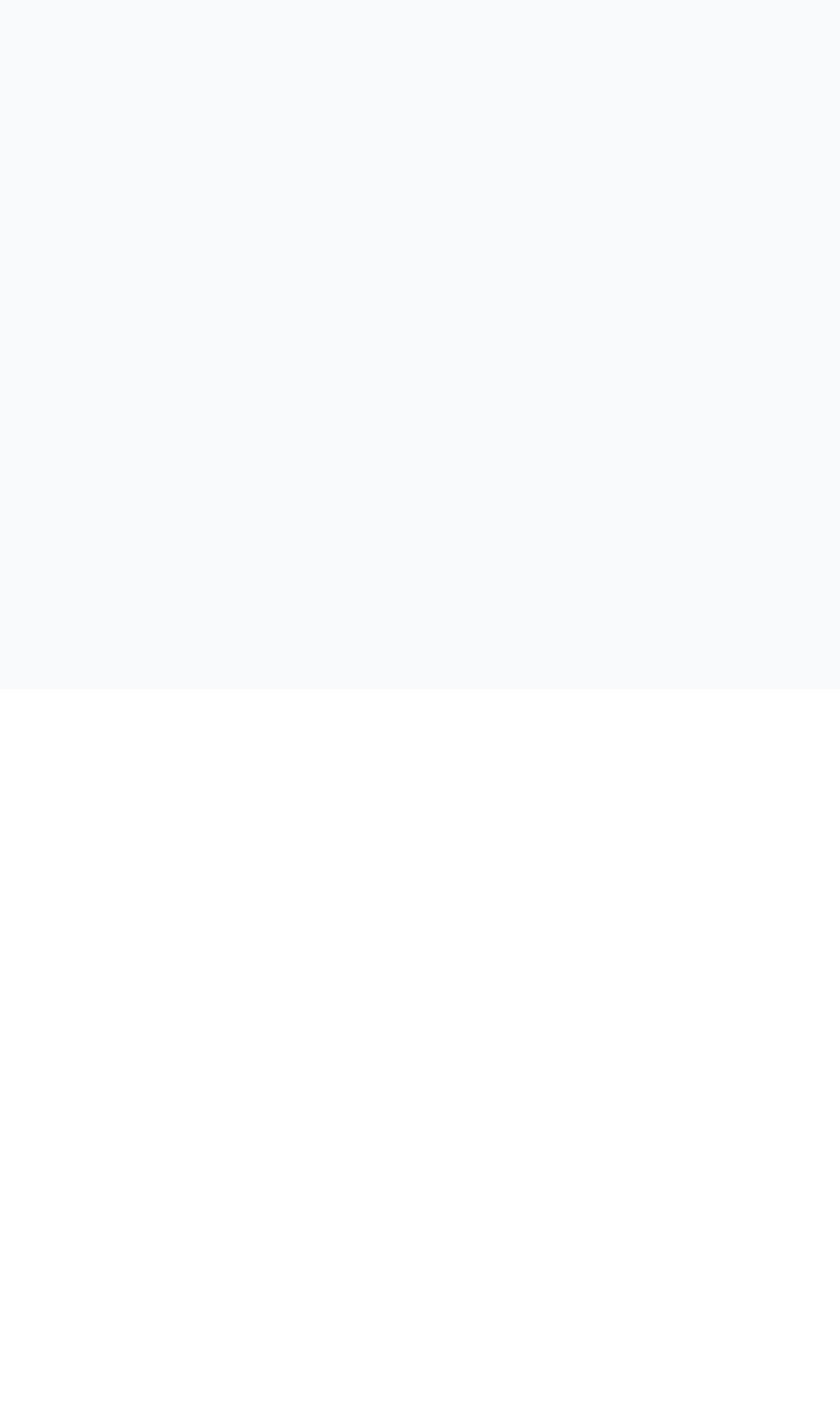
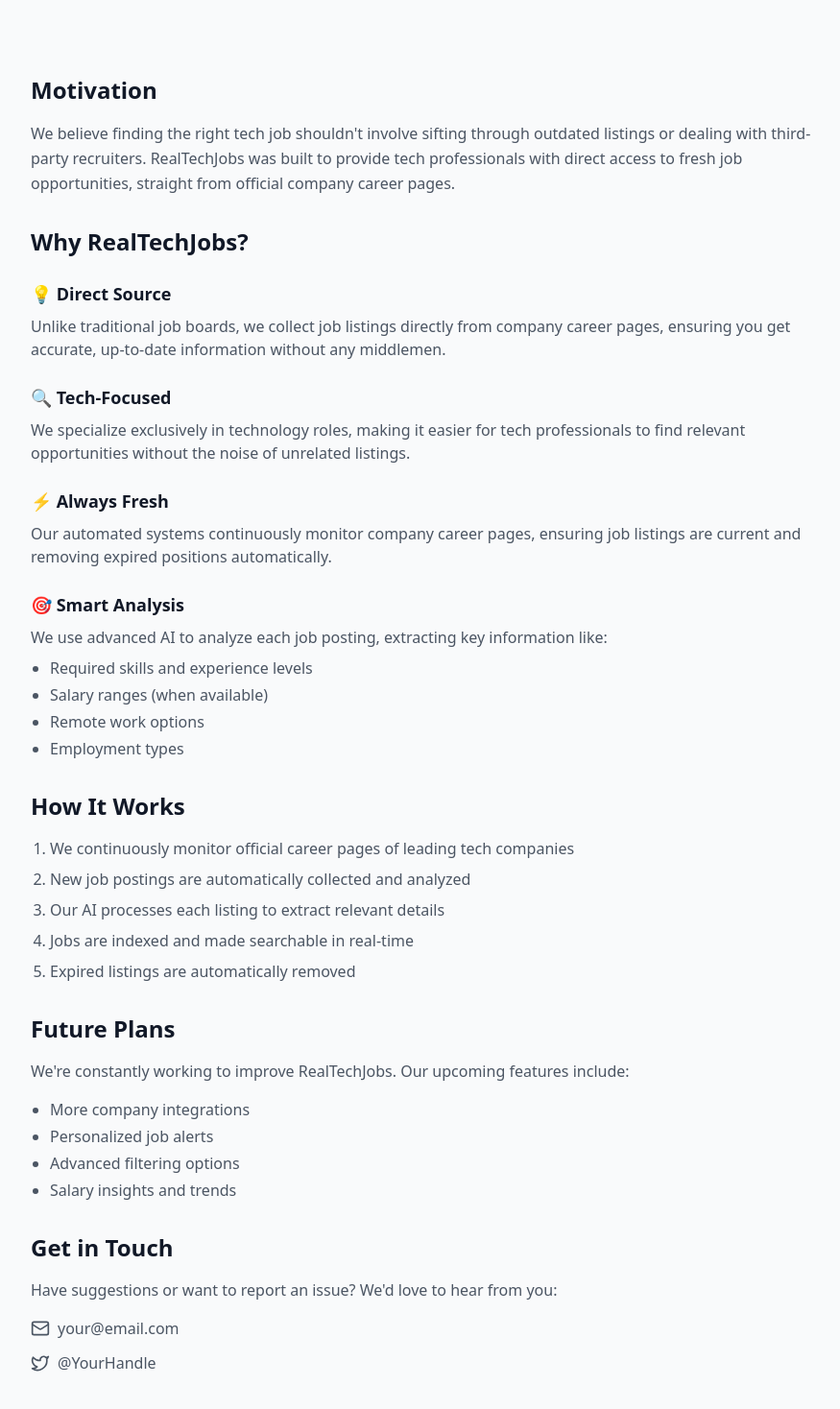
Before and after one commit to Jiaweeee/techire-data, a React (Vite) app in the folder frontend/: page /about in a window 1280 px wide. Before the commit this address had no page. Shown: the part 82-1550 px from the top of the page at 96% size, without its empty margins (192-1067 px from the left). Before the commit the page ends 800 px from the top, so only its background shows below. Built offline with nearby package versions, Linux system fonts and the light colour scheme.

Commit message:
feat: add AboutPage

```diff
--- a/frontend/src/App.tsx
+++ b/frontend/src/App.tsx
@@ -2,6 +2,7 @@ import { BrowserRouter, Routes, Route } from 'react-router-dom';
 import { JobDetailPage } from './components/JobDetailPage';
 import { SearchPage } from './components/SearchPage';
 import { HomePage } from './components/HomePage';
+import { AboutPage } from './components/AboutPage';
 
 function App() {
   return (
@@ -10,6 +11,7 @@ function App() {
         <main>
           <Routes>
             <Route path="/" element={<HomePage />} />
+            <Route path="/about" element={<AboutPage />} />
             <Route path="/search" element={<SearchPage />} />
             <Route path="/jobs/:jobId" element={<JobDetailPage />} />
           </Routes>
--- /dev/null
+++ b/frontend/src/components/AboutPage.tsx
@@ -0,0 +1,114 @@
+import { Logo } from './Logo';
+import { Mail, Twitter } from 'lucide-react';
+
+export function AboutPage() {
+  return (
+    <div className="min-h-screen bg-gray-50">
+      {/* Header */}
+      <div className="max-w-4xl mx-auto px-4 py-12">
+        <Logo />
+      </div>
+
+      {/* Main Content */}
+      <div className="max-w-4xl mx-auto pb-16">
+        <div className="p-8 space-y-8">
+          {/* Mission Section */}
+          <section className="space-y-4">
+            <h2 className="text-2xl font-bold text-gray-900">Motivation</h2>
+            <p className="text-gray-600 leading-relaxed">
+              We believe finding the right tech job shouldn't involve sifting through outdated listings or dealing with third-party recruiters. RealTechJobs was built to provide tech professionals with direct access to fresh job opportunities, straight from official company career pages.
+            </p>
+          </section>
+
+          {/* Why RealTechJobs Section */}
+          <section className="space-y-6">
+            <h2 className="text-2xl font-bold text-gray-900">Why RealTechJobs?</h2>
+            <div className="grid gap-6">
+              <div className="space-y-2">
+                <h3 className="text-lg font-semibold text-gray-900 flex items-center gap-2">
+                  💡 Direct Source
+                </h3>
+                <p className="text-gray-600">
+                  Unlike traditional job boards, we collect job listings directly from company career pages, ensuring you get accurate, up-to-date information without any middlemen.
+                </p>
+              </div>
+
+              <div className="space-y-2">
+                <h3 className="text-lg font-semibold text-gray-900 flex items-center gap-2">
+                  🔍 Tech-Focused
+                </h3>
+                <p className="text-gray-600">
+                  We specialize exclusively in technology roles, making it easier for tech professionals to find relevant opportunities without the noise of unrelated listings.
+                </p>
+              </div>
+
+              <div className="space-y-2">
+                <h3 className="text-lg font-semibold text-gray-900 flex items-center gap-2">
+                  ⚡ Always Fresh
+                </h3>
+                <p className="text-gray-600">
+                  Our automated systems continuously monitor company career pages, ensuring job listings are current and removing expired positions automatically.
+                </p>
+              </div>
+
+              <div className="space-y-2">
+                <h3 className="text-lg font-semibold text-gray-900 flex items-center gap-2">
+                  🎯 Smart Analysis
+                </h3>
+                <p className="text-gray-600">
+                  We use advanced AI to analyze each job posting, extracting key information like:
+                </p>
+                <ul className="list-disc pl-5 text-gray-600 space-y-1">
+                  <li>Required skills and experience levels</li>
+                  <li>Salary ranges (when available)</li>
+                  <li>Remote work options</li>
+                  <li>Employment types</li>
+                </ul>
+              </div>
+            </div>
+          </section>
+
+          {/* How It Works Section */}
+          <section className="space-y-4">
+            <h2 className="text-2xl font-bold text-gray-900">How It Works</h2>
+            <ol className="list-decimal pl-5 space-y-2 text-gray-600">
+              <li>We continuously monitor official career pages of leading tech companies</li>
+              <li>New job postings are automatically collected and analyzed</li>
+              <li>Our AI processes each listing to extract relevant details</li>
+              <li>Jobs are indexed and made searchable in real-time</li>
+              <li>Expired listings are automatically removed</li>
+            </ol>
+          </section>
+
+          {/* Future Plans Section */}
+          <section className="space-y-4">
+            <h2 className="text-2xl font-bold text-gray-900">Future Plans</h2>
+            <p className="text-gray-600">We're constantly working to improve RealTechJobs. Our upcoming features include:</p>
+            <ul className="list-disc pl-5 text-gray-600 space-y-1">
+              <li>More company integrations</li>
+              <li>Personalized job alerts</li>
+              <li>Advanced filtering options</li>
+              <li>Salary insights and trends</li>
+            </ul>
+          </section>
+
+          {/* Contact Section */}
+          <section className="space-y-4">
+            <h2 className="text-2xl font-bold text-gray-900">Get in Touch</h2>
+            <p className="text-gray-600">Have suggestions or want to report an issue? We'd love to hear from you:</p>
+            <div className="flex flex-col gap-3">
+              <a href="mailto:your@email.com" className="flex items-center gap-2 text-gray-600 hover:text-gray-900">
+                <Mail className="w-5 h-5" />
+                <span>your@email.com</span>
+              </a>
+              <a href="https://twitter.com/yourhandle" target="_blank" rel="noopener noreferrer" className="flex items-center gap-2 text-gray-600 hover:text-gray-900">
+                <Twitter className="w-5 h-5" />
+                <span>@YourHandle</span>
+              </a>
+            </div>
+          </section>
+        </div>
+      </div>
+    </div>
+  );
+}
```
